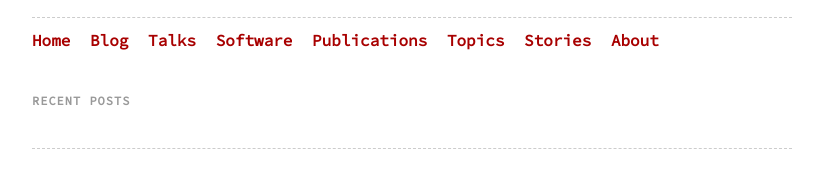
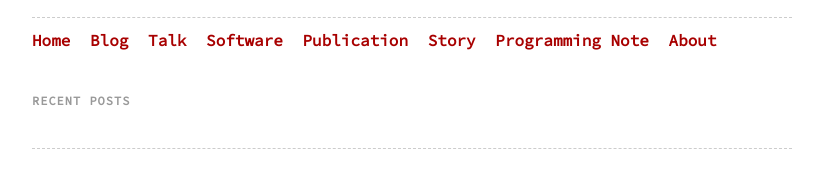
Before and after one commit to quangtiencs/quangtiencs.github.io, a plain HTML site: page index.html in a window 1280 px wide. Shown: the part 158-346 px from the top of the page, without its empty margins (228-1051 px from the left). Drawn offline with nearby package versions, Linux system fonts and the light colour scheme.

Commit message:
no message

```diff
--- a/index.html
+++ b/index.html
@@ -1,7 +1,7 @@
 <!DOCTYPE html>
 <html>
 <head>
-	<meta name="generator" content="Hugo 0.63.0" />
+	<meta name="generator" content="Hugo 0.59.1" />
 	<meta charset="utf-8" />
 	<meta http-equiv="X-UA-Compatible" content="IE=edge"><title>quangtiencs - Fight / Dream / Hope / Love </title><meta name="viewport" content="width=device-width, initial-scale=1">
 	<link rel="alternate" type="application/rss+xml" href="https://quangtiencs.github.io/index.xml" title="quangtiencs" />
@@ -39,7 +39,7 @@
 			</li>
 
 			<li>
-				<a style="font-weight: bold;color: #A80000;" href="/talk">Talks</a>
+				<a style="font-weight: bold;color: #A80000;" href="/talk">Talk</a>
 			</li>
 
 			<li>
@@ -47,15 +47,15 @@
 			</li>
 
 			<li>
-				<a style="font-weight: bold;color: #A80000;" href="/publications">Publications</a>
+				<a style="font-weight: bold;color: #A80000;" href="/publication">Publication</a>
 			</li>
 
 			<li>
-				<a style="font-weight: bold;color: #A80000;" href="/topics">Topics</a>
+				<a style="font-weight: bold;color: #A80000;" href="/story">Story</a>
 			</li>
 
 			<li>
-				<a style="font-weight: bold;color: #A80000;" href="/stories">Stories</a>
+				<a style="font-weight: bold;color: #A80000;" href="/programmingnote">Programming Note</a>
 			</li>
 
 			<li>
```
Also changed, not shown: tags/index.html (+4 -4 lines).
